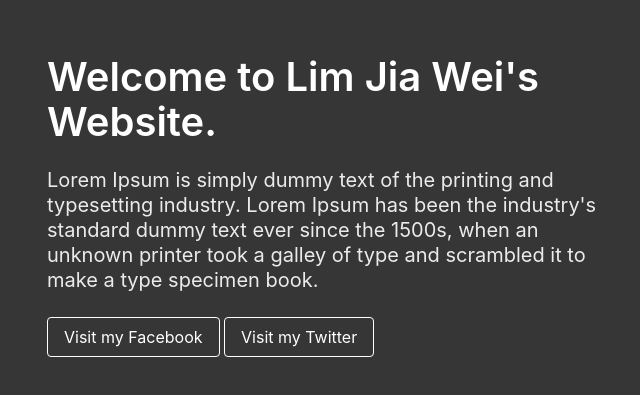
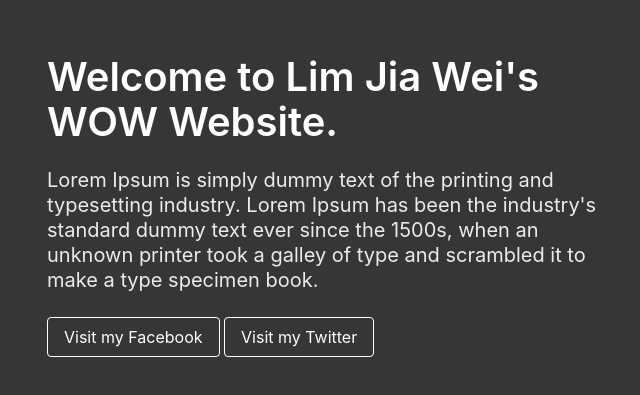
Before and after one commit to limjw9/limjiawei.github.io, a plain HTML site: page index.html in a window 1280 px wide. Shown: the part 195-590 px from the top of the page, without its empty margins (311-951 px from the left). Drawn offline with nearby package versions, Linux system fonts and the light colour scheme.

Commit message:
Update index.html

```diff
--- a/index.html
+++ b/index.html
@@ -13,7 +13,7 @@
             <div class="columns is-vcentered is-centered">
                 <div class="column is-6">
                     <div class="block">
-                        <h1 class="title is-2">Welcome to Lim Jia Wei's Website.</h1>
+                        <h1 class="title is-2">Welcome to Lim Jia Wei's WOW Website.</h1>
                     </div>
                     <div class="block">
                         <h2 class="subtitle">Lorem Ipsum is simply dummy text of the printing and typesetting industry. Lorem Ipsum has been the industry's standard dummy text ever since the 1500s, when an unknown printer took a galley of type and scrambled it to make a type specimen book.<br>
```
